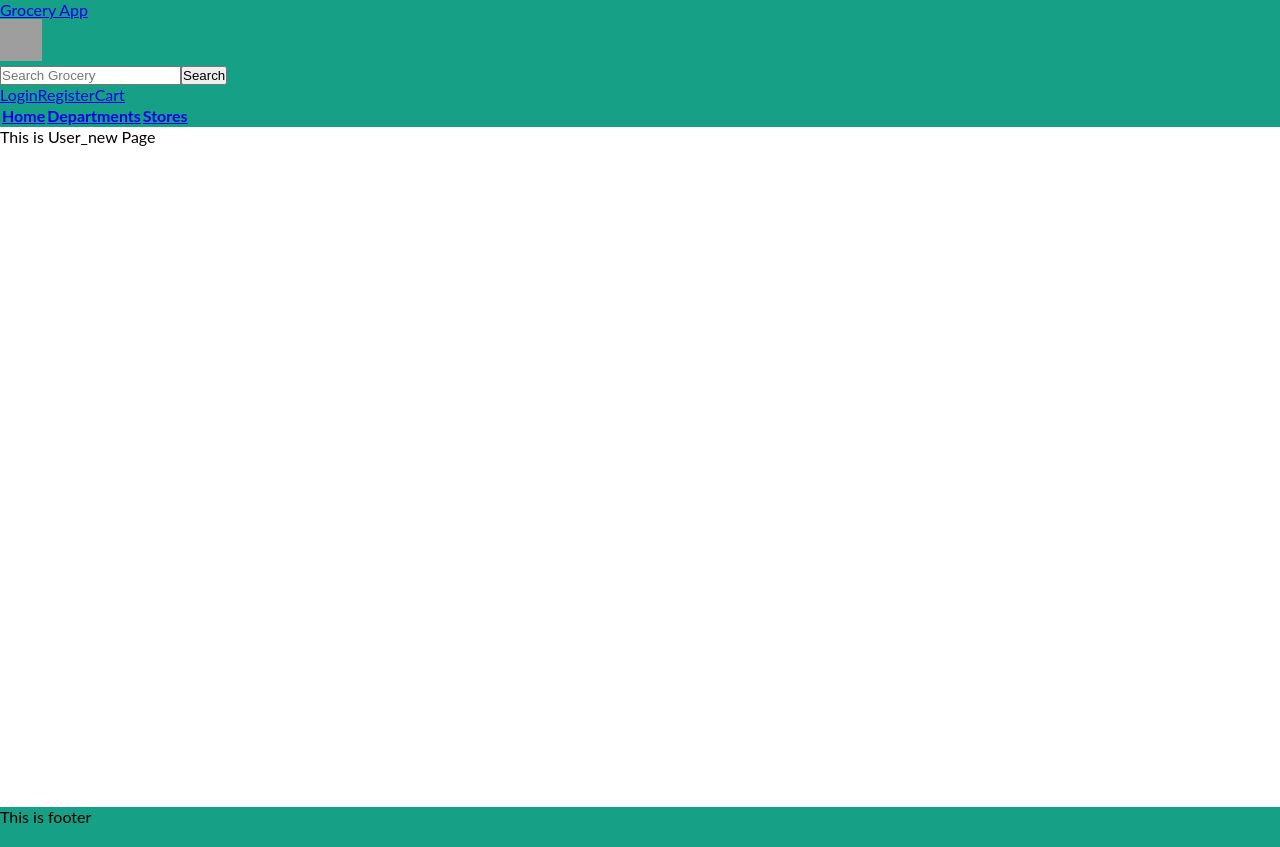
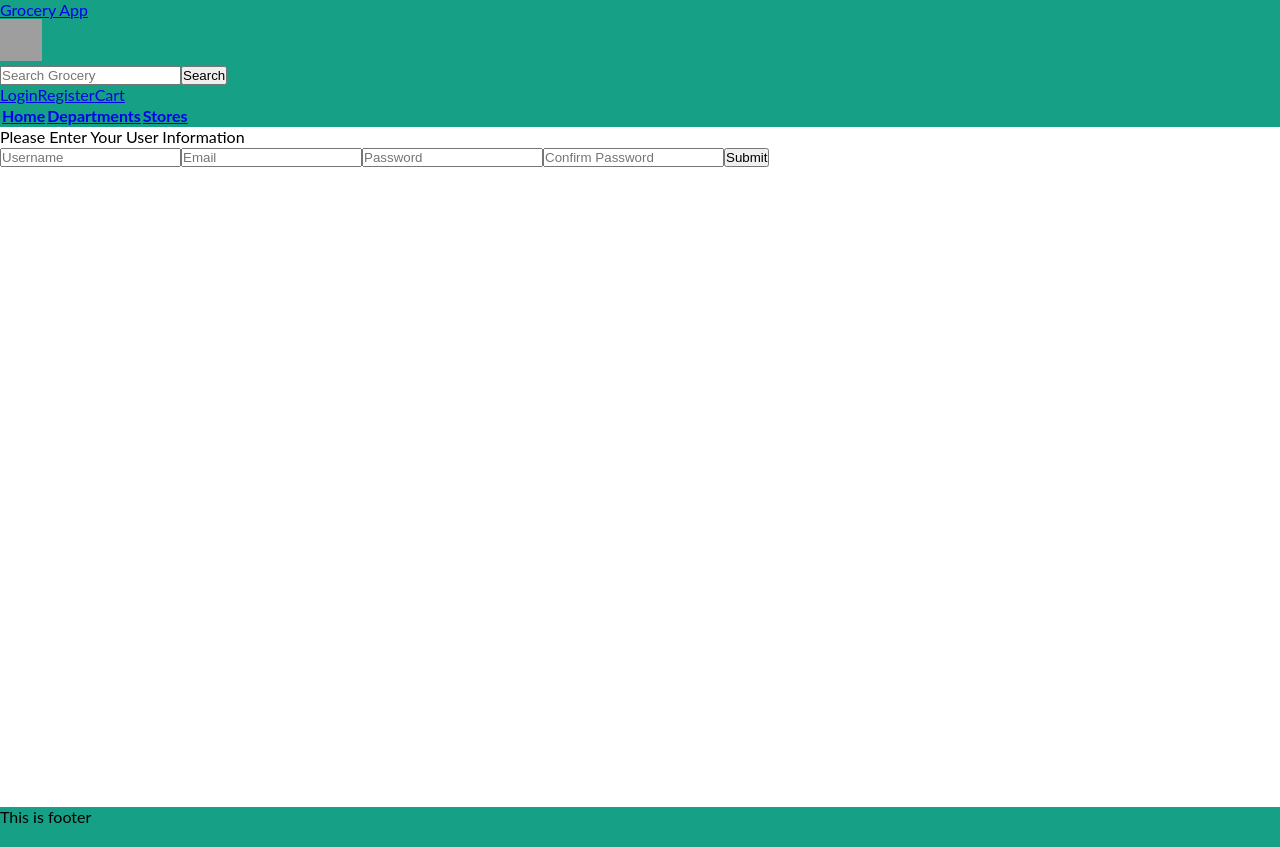
Before and after one commit to ravraw/grocery_app, a React (Create React App) app in the folder client/: page /users/new in a window 1280 px wide. Built offline with nearby package versions, Linux system fonts and the light colour scheme; grey boxes are pictures that could not be loaded.

Commit message:
User_new: Add text field for user registration.

```diff
--- a/client/src/App.jsx
+++ b/client/src/App.jsx
@@ -64,6 +64,11 @@ class App extends Component {
       ]
     };
   }
+
+
+
+
+
   render() {
     return (
       <BrowserRouter>
--- a/client/src/components/User_new.jsx
+++ b/client/src/components/User_new.jsx
@@ -4,7 +4,15 @@ class User_new extends Component {
   render() {
     return (
       <main className="main user_new_main">
-        <div>This is User_new Page</div>
+        <div>Please Enter Your User Information</div>
+        <form>
+            <input type="text" placeholder="Username" name='username' />
+
+            <input type="text" placeholder="Email" name='email' />
+            <input type="text" placeholder="Password" name='password' />
+            <input type="text" placeholder="Confirm Password" name='confirm-password' />
+            <button type="submit">Submit</button>
+          </form>
       </main>
     );
   }
```
